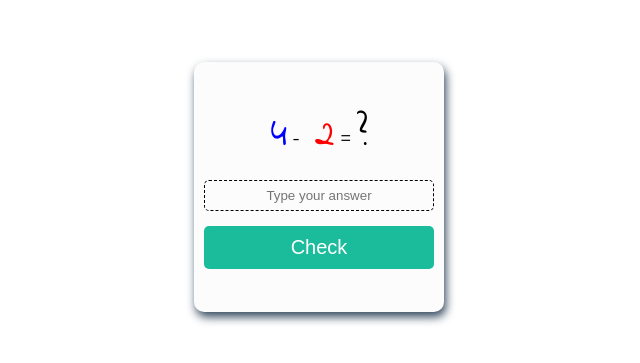
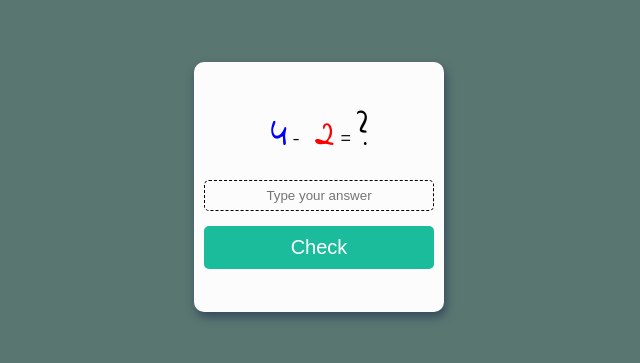
Before and after one commit to mehran1801/Math-Game, a plain HTML site: page index.html in a window 1280 px wide. Shown: the part 213-576 px from the top of the page, without its empty margins (321-961 px from the left). Drawn offline with Linux system fonts and the light colour scheme.

Commit message:
background add

```diff
--- a/styles.css
+++ b/styles.css
@@ -14,6 +14,7 @@ body {
   align-items: center;
   height: 100vh;
   width: 100vw;
+  background-color:#5a7670 ;
 }
 
 .container {
```
